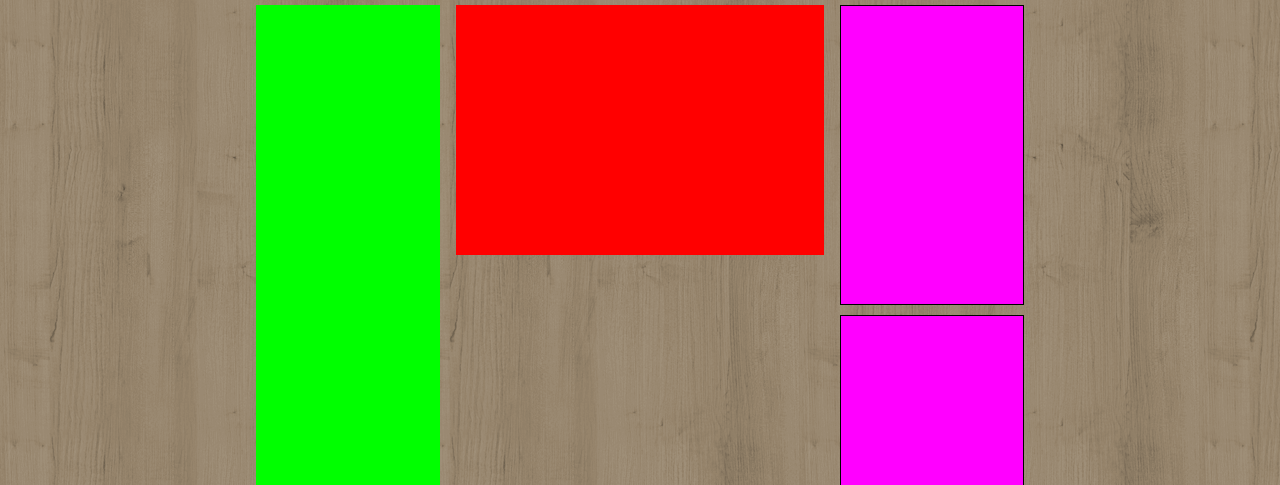
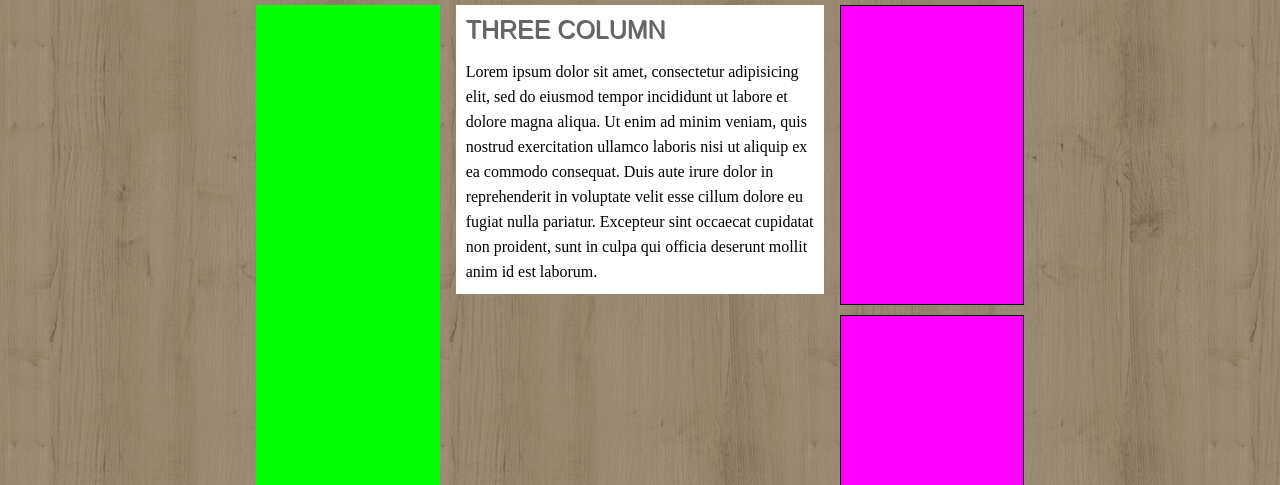
Before and after one commit to francescobiava/htmlcss-wp, a plain HTML site: page index.html in a window 1280 px wide. Shown: the part 315-800 px from the top of the page. Drawn offline with Linux system fonts and the light colour scheme.

Commit message:
aggiunto contenuto nella colonna centrale

```diff
--- a/assets/css/style.css
+++ b/assets/css/style.css
@@ -51,7 +51,7 @@ main {
     width: auto;
 }
 
- main:after {
+main:after {
     content: "";
     display: table;
     clear: both;
@@ -67,10 +67,24 @@ main {
 
 .center {
     width: 48%;
-    height: 250px;
     margin: 0 1%;
-    background-color: #FF0000;
+    background-color: #fff;
     float: left;
+    padding: 10px;
+}
+
+.centertitle {
+    font-family: Arial;
+    font-size: 25px;
+    font-weight: 500;
+    color: #666;
+    text-shadow: 1px 1px #666;
+    margin-bottom: 15px;
+}
+
+.centertext {
+    font-size: 16px;
+    line-height: 25px;
 }
 
 .right {
--- a/index.html
+++ b/index.html
@@ -19,7 +19,10 @@
         <!-- box sinistra -->
         <div class="left"></div>
         <!-- box centrale -->
-        <div class="center"></div>
+        <div class="center">
+            <h2 class="centertitle">THREE COLUMN</h2>
+            <p class="centertext">Lorem ipsum dolor sit amet, consectetur adipisicing elit, sed do eiusmod tempor incididunt ut labore et dolore magna aliqua. Ut enim ad minim veniam, quis nostrud exercitation ullamco laboris nisi ut aliquip ex ea commodo consequat. Duis aute irure dolor in reprehenderit in voluptate velit esse cillum dolore eu fugiat nulla pariatur. Excepteur sint occaecat cupidatat non proident, sunt in culpa qui officia deserunt mollit anim id est laborum.</p>
+        </div>
         <!-- box destra -->
         <div class="right">
             <div class="widget"></div>
```
